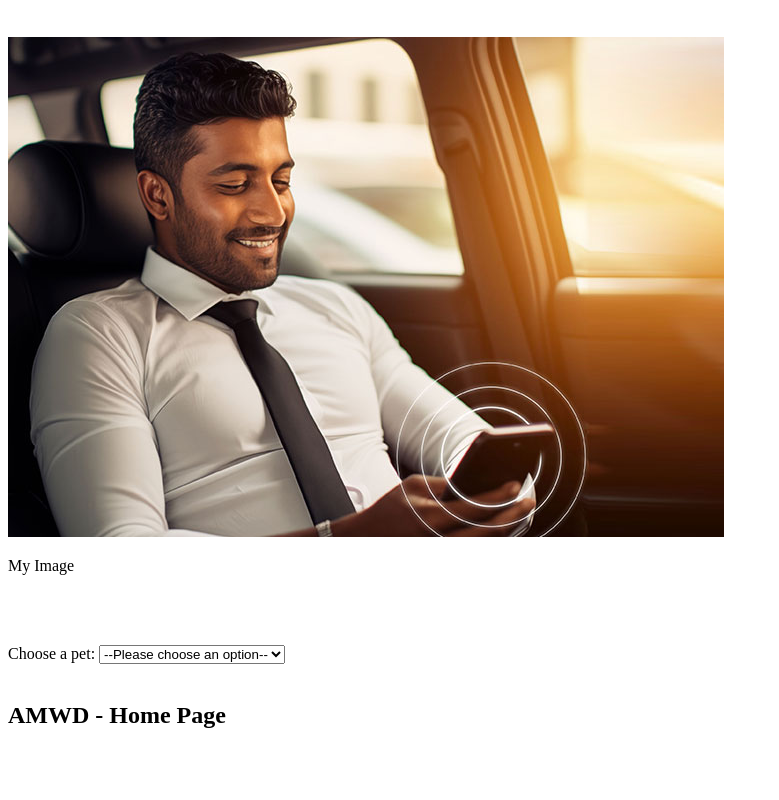
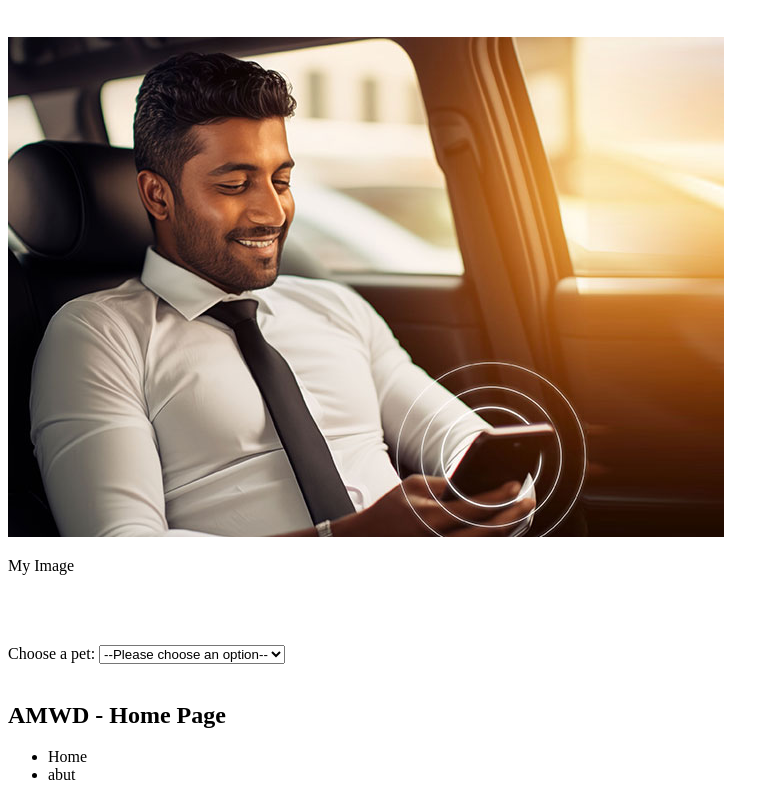
Before and after one commit to Lasithamd/AMWD-5-html, a plain HTML site: page index.html in a window 1280 px wide. Shown: the part 3719-4519 px from the top of the page, without its empty margins (0-779 px from the left). Before the commit the page ends 4467 px from the top, so only its background shows below. Drawn offline with Linux system fonts and the light colour scheme; files whose address does not match are found by name.

Commit message:
crate home navigation

```diff
--- a/index.html
+++ b/index.html
@@ -182,6 +182,9 @@
     </select>
     <br><br>
     <h2>AMWD - Home Page </h2>
+    <nav>
+        <ul><li>Home</li><li>abut</li></ul>
+    </nav>
 </body>
 
 </html>
```
